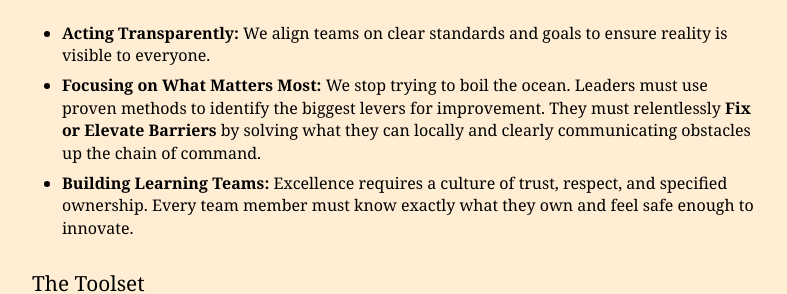
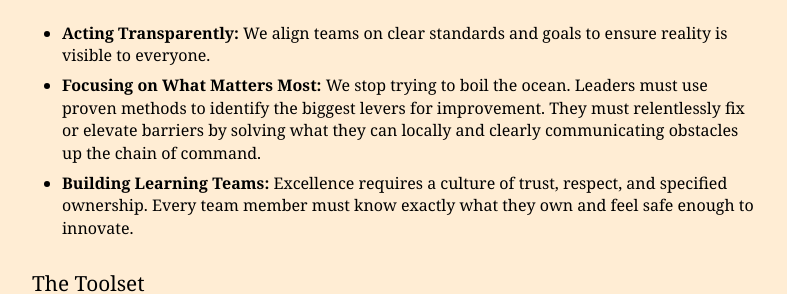
Before and after one commit to zevlo/zevlo.github.io, a Jekyll site: the page built from _posts/2025-09-22-owa.md, in a window 1280 px wide and 900 px high, scrolled down 1707 px. Shown: the part 186-480 px from the top of the window, without its empty margins (244-1031 px from the left). Built offline with Jekyll 4.4.1, drawn with Linux system fonts in a browser that asks for light colours; some of the changed text lies outside the part shown.

Commit message:
Update 2025-09-22-owa.md

```diff
--- a/_posts/2025-09-22-owa.md
+++ b/_posts/2025-09-22-owa.md
@@ -7,7 +7,7 @@
 
 But models are tidy, and reality is messy.
 
-My transition from abstract theory to operational reality happened when I joined the Navy’s **Office of Warfighting Advantage (OWA)**. Suddenly, the "scarce resources" were not just capital or labor. They were national security, readiness, and human lives. This role did not just apply my economics background; it completely overhauled how I view leadership and problem-solving.
+My transition from abstract theory to operational reality happened when I joined the **Navy’s Office of Warfighting Advantage (OWA)**. Suddenly, the "scarce resources" were not just capital or labor. They were national security, readiness, and human lives. This role did not just apply my economics background; it completely overhauled how I view leadership and problem-solving.
 
 ## The Office of Warfighting Advantage
 
@@ -35,7 +35,7 @@
 ### The Skillset
 Mindset implies action. The GRGB skillset translates these attitudes into learnable behaviors:
 *   **Acting Transparently:** We align teams on clear standards and goals to ensure reality is visible to everyone.
-*   **Focusing on What Matters Most:** We stop trying to boil the ocean. Leaders must use proven methods to identify the biggest levers for improvement. They must relentlessly **Fix or Elevate Barriers** by solving what they can locally and clearly communicating obstacles up the chain of command.
+*   **Focusing on What Matters Most:** We stop trying to boil the ocean. Leaders must use proven methods to identify the biggest levers for improvement. They must relentlessly fix or elevate barriers by solving what they can locally and clearly communicating obstacles up the chain of command.
 *   **Building Learning Teams:** Excellence requires a culture of trust, respect, and specified ownership. Every team member must know exactly what they own and feel safe enough to innovate.
 
 ### The Toolset
```
